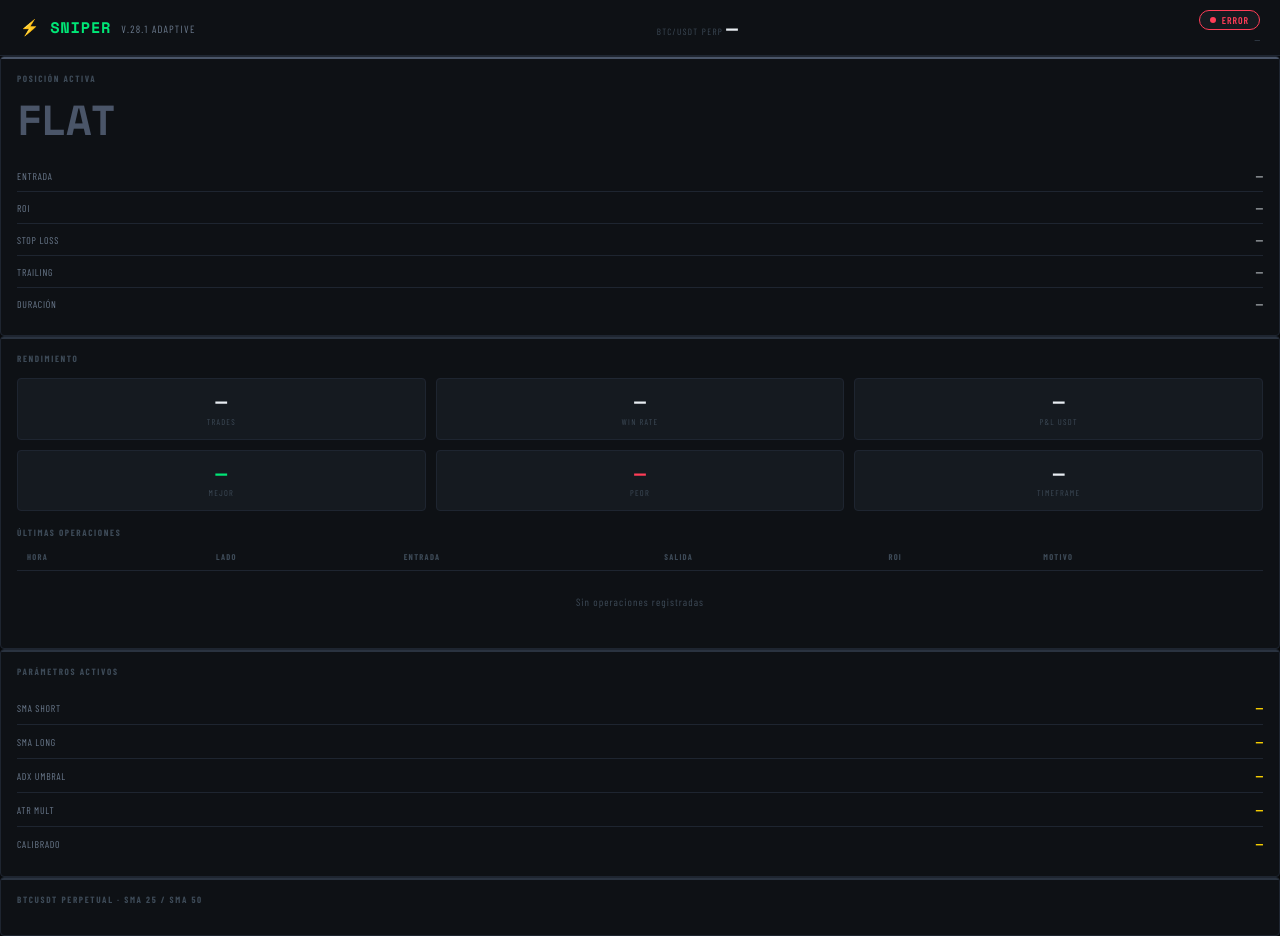
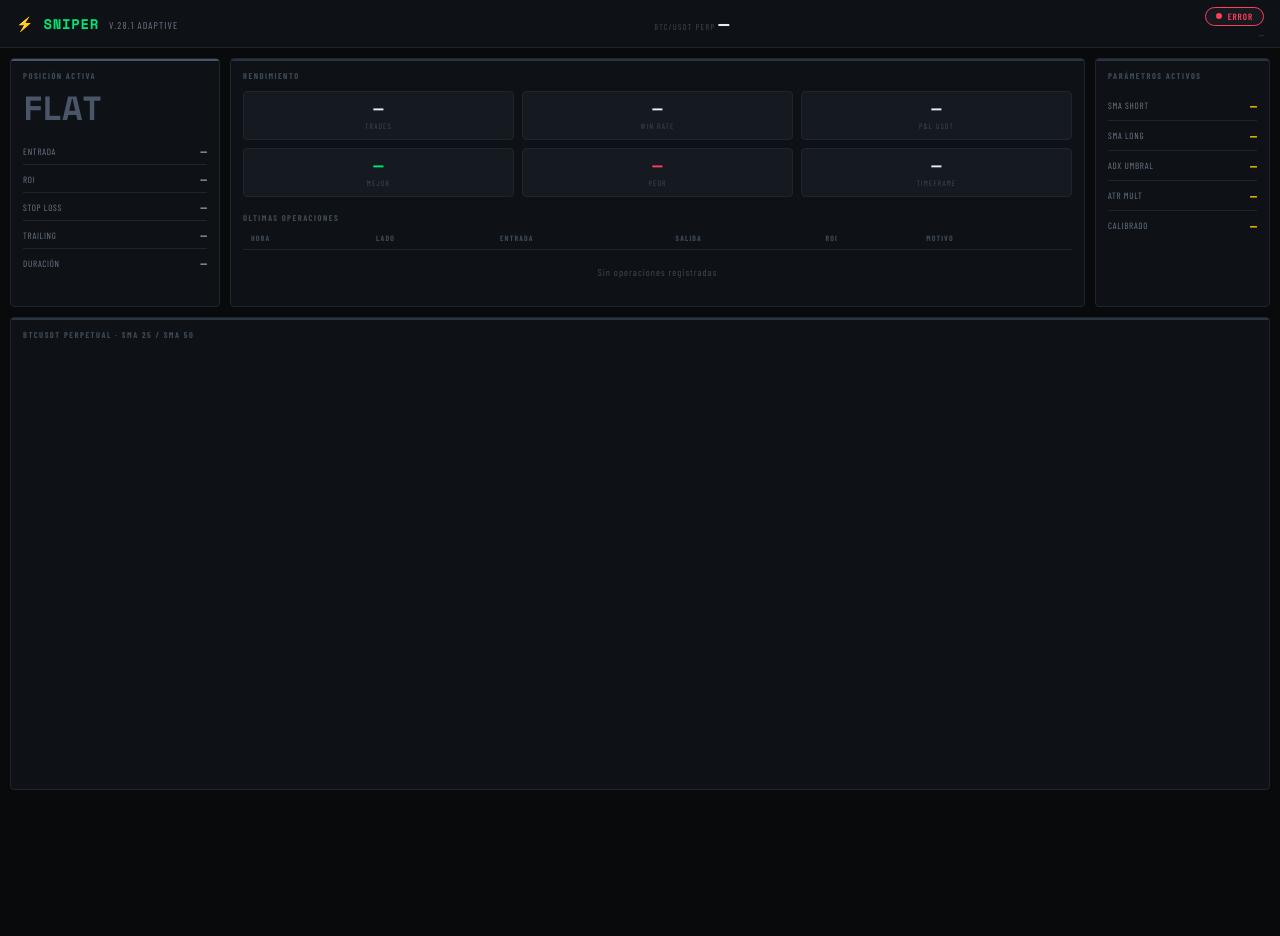
Before and after one commit to MatiasW380/30m, a website: page public/index.html in a window 1280 px wide. After the commit the page ends 800 px from the top, so only its background shows below. Drawn offline with nearby package versions, Linux system fonts and the light colour scheme; no server answers; a script that the page names is missing; a web font is replaced by a local one.

Commit message:
Update styles.css

```diff
--- a/public/styles.css
+++ b/public/styles.css
@@ -1,3 +1,4 @@
+/* ── VARIABLES ─────────────────────────────────────────── */
 :root {
   --bg:          #080a0c;
   --bg2:         #0e1115;
@@ -17,103 +18,135 @@
   --font-mono:   'Space Mono', monospace;
   --font-ui:     'Barlow Condensed', sans-serif;
   --radius:      4px;
-  --gap:         12px;
+  --gap:         10px;
 }
 
 *, *::before, *::after { box-sizing: border-box; margin: 0; padding: 0; }
 html { font-size: 14px; }
+
+html, body { height: 100%; overflow: hidden; }
+
 body {
   background: var(--bg);
   color: var(--text);
   font-family: var(--font-ui);
-  min-height: 100vh;
-  overflow-x: hidden;
+  display: flex;
+  flex-direction: column;
 }
 
 .header {
   display: flex;
   align-items: center;
   justify-content: space-between;
-  padding: 0 20px;
-  height: 56px;
+  padding: 0 16px;
+  height: 48px;
   background: var(--bg2);
   border-bottom: 1px solid var(--border);
-  position: sticky;
-  top: 0;
-  z-index: 100;
+  flex-shrink: 0;
 }
+
 .header-left { display: flex; align-items: baseline; gap: 10px; }
-.logo { font-family: var(--font-mono); font-weight: 700; font-size: 1.1rem; letter-spacing: 0.05em; color: var(--long); }
-.version { font-size: 0.75rem; color: var(--text2); letter-spacing: 0.12em; text-transform: uppercase; }
+.logo { font-family: var(--font-mono); font-weight: 700; font-size: 1rem; letter-spacing: 0.05em; color: var(--long); }
+.version { font-size: 0.7rem; color: var(--text2); letter-spacing: 0.12em; text-transform: uppercase; }
 .header-center { display: flex; flex-direction: column; align-items: center; }
-.price-label { font-size: 0.65rem; color: var(--text3); letter-spacing: 0.15em; }
-.price-value { font-family: var(--font-mono); font-size: 1.4rem; font-weight: 700; color: var(--text); letter-spacing: -0.02em; transition: color 0.3s; }
+.price-label { font-size: 0.6rem; color: var(--text3); letter-spacing: 0.15em; }
+.price-value { font-family: var(--font-mono); font-size: 1.3rem; font-weight: 700; color: var(--text); letter-spacing: -0.02em; transition: color 0.3s; }
 .price-value.up   { color: var(--long); }
 .price-value.down { color: var(--short); }
 .header-right { display: flex; flex-direction: column; align-items: flex-end; gap: 3px; }
-.status-pill { display: flex; align-items: center; gap: 6px; padding: 3px 10px; border-radius: 20px; background: var(--bg3); border: 1px solid var(--border); font-size: 0.7rem; letter-spacing: 0.1em; font-weight: 600; }
+.status-pill { display: flex; align-items: center; gap: 6px; padding: 3px 10px; border-radius: 20px; background: var(--bg3); border: 1px solid var(--border); font-size: 0.65rem; letter-spacing: 0.1em; font-weight: 600; }
 .status-pill.online  { border-color: var(--long);  color: var(--long); }
 .status-pill.halted  { border-color: var(--signal); color: var(--signal); }
 .status-pill.offline { border-color: var(--short);  color: var(--short); }
 .status-dot { width: 6px; height: 6px; border-radius: 50%; background: currentColor; }
 .status-pill.online .status-dot { animation: pulse-dot 2s infinite; }
 @keyframes pulse-dot { 0%, 100% { opacity: 1; } 50% { opacity: 0.3; } }
-.last-update { font-size: 0.65rem; color: var(--text3); font-family: var(--font-mono); }
+.last-update { font-size: 0.6rem; color: var(--text3); font-family: var(--font-mono); }
 
-.warning-banner { background: var(--signal-dim); border-bottom: 1px solid var(--signal); color: var(--signal); text-align: center; padding: 6px; font-size: 0.75rem; letter-spacing: 0.1em; font-weight: 600; }
+.warning-banner { background: var(--signal-dim); border-bottom: 1px solid var(--signal); color: var(--signal); text-align: center; padding: 5px; font-size: 0.72rem; letter-spacing: 0.1em; font-weight: 600; flex-shrink: 0; }
 .hidden { display: none !important; }
 
-.main-grid { display: grid; grid-template-columns: 260px 1fr 200px; grid-template-rows: auto 1fr; gap: var(--gap); padding: var(--gap); max-width: 1200px; margin: 0 auto; }
-.card-position { grid-column: 1; grid-row: 1 / 3; }
-.card-metrics  { grid-column: 2; grid-row: 1; }
-.card-params   { grid-column: 3; grid-row: 1 / 3; }
-.card-trades   { grid-column: 2; grid-row: 2; }
+.top-row {
+  display: grid;
+  grid-template-columns: 210px 1fr 175px;
+  gap: var(--gap);
+  padding: var(--gap) var(--gap) 0;
+  flex-shrink: 0;
+}
 
-.card { background: var(--bg2); border: 1px solid var(--border); border-radius: var(--radius); padding: 16px; position: relative; overflow: hidden; }
+.chart-row {
+  flex: 1;
+  padding: var(--gap);
+  min-height: 0;
+}
+
+.card-chart {
+  height: 100%;
+  display: flex;
+  flex-direction: column;
+}
+
+#tv-chart-container {
+  flex: 1;
+  min-height: 0;
+}
+
+.card {
+  background: var(--bg2);
+  border: 1px solid var(--border);
+  border-radius: var(--radius);
+  padding: 12px;
+  position: relative;
+  overflow: hidden;
+}
+
 .card::before { content: ''; position: absolute; top: 0; left: 0; right: 0; height: 2px; background: var(--border2); }
-.card-label { font-size: 0.65rem; font-weight: 700; letter-spacing: 0.18em; color: var(--text3); text-transform: uppercase; margin-bottom: 14px; }
+
+.card-label { font-size: 0.6rem; font-weight: 700; letter-spacing: 0.18em; color: var(--text3); text-transform: uppercase; margin-bottom: 10px; }
 
 .card-position::before { background: var(--flat); }
 .card-position.long::before  { background: var(--long); }
 .card-position.short::before { background: var(--short); }
-.position-side { font-family: var(--font-mono); font-size: 3rem; font-weight: 700; letter-spacing: -0.03em; color: var(--flat); margin-bottom: 20px; line-height: 1; }
+
+.position-side { font-family: var(--font-mono); font-size: 2.4rem; font-weight: 700; letter-spacing: -0.03em; color: var(--flat); margin-bottom: 12px; line-height: 1; }
 .card-position.long  .position-side { color: var(--long); }
 .card-position.short .position-side { color: var(--short); }
-.pos-row { display: flex; justify-content: space-between; align-items: baseline; padding: 7px 0; border-bottom: 1px solid var(--border); }
+
+.pos-row { display: flex; justify-content: space-between; align-items: baseline; padding: 5px 0; border-bottom: 1px solid var(--border); }
 .pos-row:last-child { border-bottom: none; }
-.pos-key { font-size: 0.7rem; color: var(--text2); letter-spacing: 0.08em; text-transform: uppercase; }
-.pos-val { font-family: var(--font-mono); font-size: 0.85rem; color: var(--text); }
+.pos-key { font-size: 0.65rem; color: var(--text2); letter-spacing: 0.08em; text-transform: uppercase; }
+.pos-val { font-family: var(--font-mono); font-size: 0.8rem; color: var(--text); }
 .roi-val.positive { color: var(--long); }
 .roi-val.negative { color: var(--short); }
 
-.metrics-grid { display: grid; grid-template-columns: repeat(3, 1fr); gap: 10px; }
-.metric-block { background: var(--bg3); border: 1px solid var(--border); border-radius: var(--radius); padding: 12px 10px; text-align: center; }
-.metric-value { font-family: var(--font-mono); font-size: 1.4rem; font-weight: 700; color: var(--text); line-height: 1; margin-bottom: 6px; }
+.metrics-grid { display: grid; grid-template-columns: repeat(3, 1fr); gap: 8px; margin-bottom: 12px; }
+.metric-block { background: var(--bg3); border: 1px solid var(--border); border-radius: var(--radius); padding: 8px; text-align: center; }
+.metric-value { font-family: var(--font-mono); font-size: 1.2rem; font-weight: 700; color: var(--text); line-height: 1; margin-bottom: 4px; }
 .metric-value.positive { color: var(--long); }
 .metric-value.negative { color: var(--short); }
-.metric-label { font-size: 0.6rem; letter-spacing: 0.15em; color: var(--text3); text-transform: uppercase; }
+.metric-label { font-size: 0.55rem; letter-spacing: 0.15em; color: var(--text3); text-transform: uppercase; }
 
-.param-row { display: flex; justify-content: space-between; align-items: center; padding: 8px 0; border-bottom: 1px solid var(--border); }
+.param-row { display: flex; justify-content: space-between; align-items: center; padding: 6px 0; border-bottom: 1px solid var(--border); }
 .param-row:last-child { border-bottom: none; }
-.param-key { font-size: 0.7rem; color: var(--text2); letter-spacing: 0.08em; text-transform: uppercase; }
-.param-val { font-family: var(--font-mono); font-size: 0.85rem; color: var(--signal); font-weight: 700; }
+.param-key { font-size: 0.65rem; color: var(--text2); letter-spacing: 0.08em; text-transform: uppercase; }
+.param-val { font-family: var(--font-mono); font-size: 0.82rem; color: var(--signal); font-weight: 700; }
 
 .trades-table-wrap { overflow-x: auto; }
-.trades-table { width: 100%; border-collapse: collapse; font-size: 0.8rem; }
-.trades-table th { text-align: left; font-size: 0.6rem; letter-spacing: 0.15em; color: var(--text3); padding: 0 10px 8px; border-bottom: 1px solid var(--border); }
-.trades-table td { padding: 8px 10px; border-bottom: 1px solid var(--border); font-family: var(--font-mono); font-size: 0.78rem; color: var(--text2); white-space: nowrap; }
+.trades-table { width: 100%; border-collapse: collapse; }
+.trades-table th { text-align: left; font-size: 0.55rem; letter-spacing: 0.15em; color: var(--text3); padding: 0 8px 6px; border-bottom: 1px solid var(--border); }
+.trades-table td { padding: 5px 8px; border-bottom: 1px solid var(--border); font-family: var(--font-mono); font-size: 0.72rem; color: var(--text2); white-space: nowrap; }
 .trades-table tbody tr:last-child td { border-bottom: none; }
 .trades-table tbody tr:hover td { background: var(--bg3); color: var(--text); }
-.side-badge { display: inline-block; padding: 2px 7px; border-radius: 3px; font-size: 0.65rem; font-weight: 700; letter-spacing: 0.08em; }
+.side-badge { display: inline-block; padding: 1px 6px; border-radius: 3px; font-size: 0.6rem; font-weight: 700; letter-spacing: 0.08em; }
 .side-badge.long  { background: var(--long-dim);  color: var(--long); }
 .side-badge.short { background: var(--short-dim); color: var(--short); }
 .roi-positive { color: var(--long) !important; }
 .roi-negative { color: var(--short) !important; }
-.reason-badge { display: inline-block; padding: 2px 6px; border: 1px solid var(--border2); border-radius: 3px; font-size: 0.65rem; color: var(--text2); letter-spacing: 0.06em; }
-.empty-row td { text-align: center; padding: 24px; color: var(--text3); font-size: 0.75rem; letter-spacing: 0.1em; font-family: var(--font-ui); }
+.reason-badge { display: inline-block; padding: 1px 5px; border: 1px solid var(--border2); border-radius: 3px; font-size: 0.6rem; color: var(--text2); }
+.empty-row td { text-align: center; padding: 16px; color: var(--text3); font-size: 0.7rem; letter-spacing: 0.1em; font-family: var(--font-ui); }
 
-#toast-container { position: fixed; bottom: 20px; right: 20px; display: flex; flex-direction: column; gap: 10px; z-index: 1000; }
-.toast { background: var(--bg3); border: 1px solid var(--border2); border-radius: var(--radius); padding: 12px 16px; min-width: 260px; max-width: 320px; animation: toast-in 0.25s ease; position: relative; overflow: hidden; }
+#toast-container { position: fixed; bottom: 16px; right: 16px; display: flex; flex-direction: column; gap: 8px; z-index: 1000; }
+.toast { background: var(--bg3); border: 1px solid var(--border2); border-radius: var(--radius); padding: 10px 14px; min-width: 240px; max-width: 300px; animation: toast-in 0.25s ease; position: relative; overflow: hidden; }
 .toast::before { content: ''; position: absolute; left: 0; top: 0; bottom: 0; width: 3px; }
 .toast.signal { border-color: var(--signal); }
 .toast.signal::before { background: var(--signal); }
@@ -122,21 +155,20 @@ body {
 .toast.position_close { border-color: var(--short); }
 .toast.position_close::before { background: var(--short); }
 @keyframes toast-in { from { opacity: 0; transform: translateX(20px); } to { opacity: 1; transform: translateX(0); } }
-.toast-title { font-size: 0.65rem; letter-spacing: 0.15em; color: var(--text2); text-transform: uppercase; margin-bottom: 4px; }
-.toast-body { font-family: var(--font-mono); font-size: 0.85rem; color: var(--text); }
-.toast-time { font-size: 0.6rem; color: var(--text3); margin-top: 6px; font-family: var(--font-mono); }
+.toast-title { font-size: 0.6rem; letter-spacing: 0.15em; color: var(--text2); text-transform: uppercase; margin-bottom: 4px; }
+.toast-body { font-family: var(--font-mono); font-size: 0.82rem; color: var(--text); }
+.toast-time { font-size: 0.58rem; color: var(--text3); margin-top: 5px; font-family: var(--font-mono); }
 
 @media (max-width: 900px) {
-  .main-grid { grid-template-columns: 1fr 1fr; grid-template-rows: auto; }
-  .card-position { grid-column: 1; grid-row: 1; }
-  .card-params   { grid-column: 2; grid-row: 1; }
-  .card-metrics  { grid-column: 1 / 3; grid-row: 2; }
-  .card-trades   { grid-column: 1 / 3; grid-row: 3; }
+  html, body { overflow: auto; height: auto; }
+  .top-row { grid-template-columns: 1fr 1fr; }
+  .card-params { grid-column: 1 / 3; }
+  .chart-row { height: 400px; }
 }
+
 @media (max-width: 560px) {
-  .main-grid { grid-template-columns: 1fr; }
-  .card-position, .card-params, .card-metrics, .card-trades { grid-column: 1; grid-row: auto; }
+  .top-row { grid-template-columns: 1fr; }
   .header-center { display: none; }
   .metrics-grid { grid-template-columns: repeat(2, 1fr); }
-  .price-value { font-size: 1rem; }
+  .chart-row { height: 300px; }
 }
```
